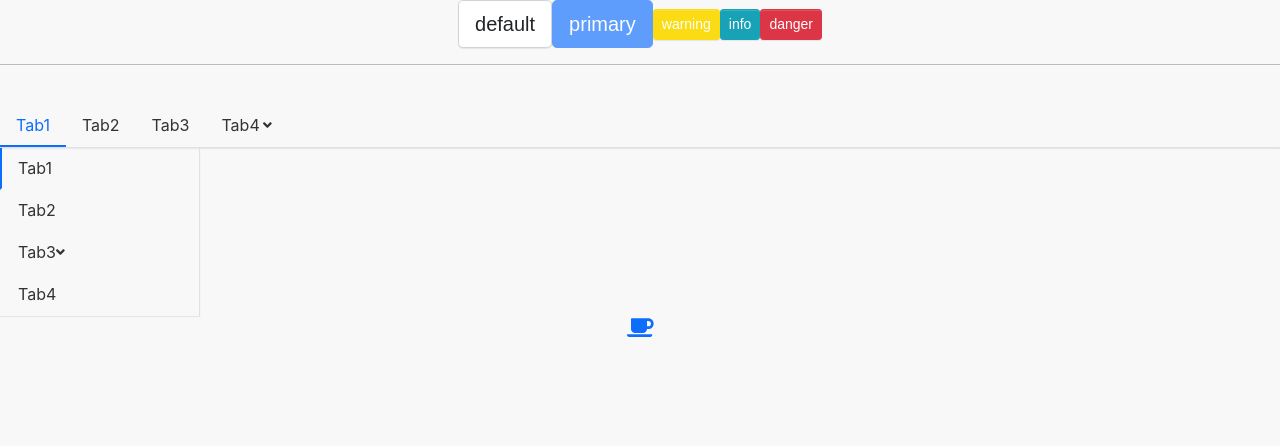
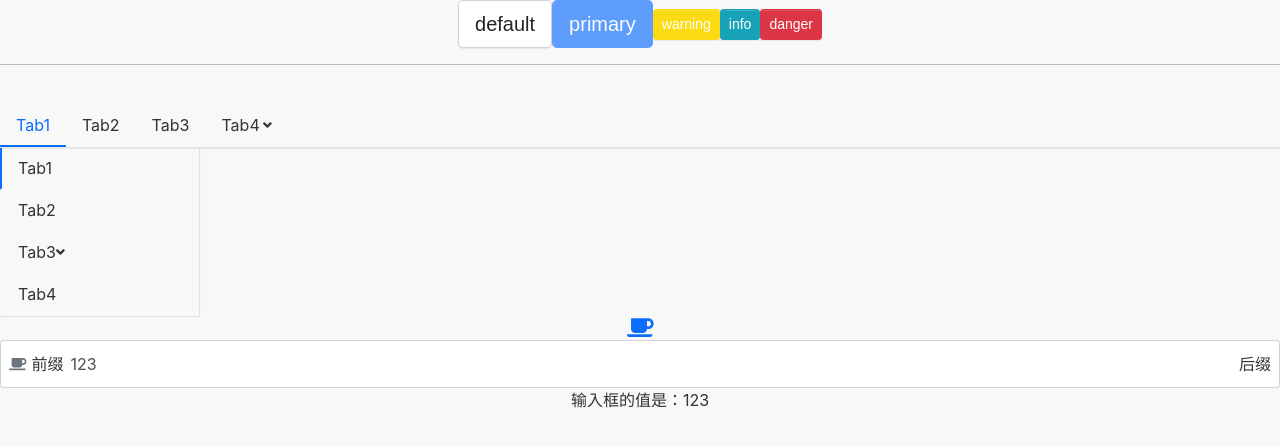
Before and after one commit to czl0325/antd-develop, a React (Create React App) app: page / in a window 1280 px wide. Shown: the top 446 px of the page. Built offline with nearby package versions, Linux system fonts and the light colour scheme.

Commit message:
input组件

```diff
--- a/src/App.tsx
+++ b/src/App.tsx
@@ -1,12 +1,14 @@
-import React from 'react';
+import React, {useState} from 'react';
 import './styles/index.scss';
 import Button from "./components/button/Button";
 import Menu from "./components/menu/Menu";
 import MenuItem from "./components/menu/MenuItem";
 import SubMenuItem from "./components/menu/SubMenuItem";
 import Icon from "./components/icon/Icon"
+import Input from "./components/input/Input";
 
 function App() {
+  const [inputValue, setInputValue] = useState('123')
   return (
     <div className="App">
       <Button genre="default" size="lg">default</Button>
@@ -36,6 +38,8 @@ function App() {
         <MenuItem name={3}>Tab4</MenuItem>
       </Menu>
       <Icon icon="coffee" size="lg" theme="primary"/>
+      <Input prefix="前缀" suffix="后缀" icon="coffee" placeholder="请输入..." value={inputValue} onChange={(e)=>setInputValue(e.target.value)}/>
+      <span>输入框的值是：{inputValue}</span>
     </div>
   );
 }
--- /dev/null
+++ b/src/components/input/Input.tsx
@@ -0,0 +1,46 @@
+import React, {ChangeEvent, InputHTMLAttributes} from "react";
+import classNames from "classnames";
+import Icon from "../icon/Icon";
+import {IconProp} from "@fortawesome/fontawesome-svg-core";
+
+type InputSize = 'lg' | 'sm'
+export interface InputProps extends Omit<InputHTMLAttributes<HTMLElement>, 'size'>{
+  /**是否禁用 Input */
+  disabled?: boolean;
+  /**设置 input 大小，支持 lg 或者是 sm*/
+  size?: InputSize;
+  /**Input组件左侧图标*/
+  icon?: IconProp;
+  /**Input左侧文字*/
+  prefix?: string;
+  /**Input右侧文字*/
+  suffix?: string;
+  /**Input文字改变事件*/
+  onChange?: (e:ChangeEvent<HTMLInputElement>)=>void;
+}
+
+const Input: React.FC<InputProps> = (props) => {
+  const {disabled, size, icon, prefix, suffix, ...restProps} = props
+  const classes = classNames('ant-input-wrapper', {
+    [`input-size-${size}`]: size
+  })
+  if ('value' in props) {
+    delete restProps.defaultValue
+    restProps.value = props.value || ''
+  }
+  return (
+    <div className={classes} data-testid="input-wrapper">
+      {icon && <Icon icon={icon} />}
+      {prefix && <span className='prefix-wrapper'>{prefix}</span>}
+      <input disabled={disabled} {...restProps}/>
+      {suffix && <span className='suffix-wrapper'>{suffix}</span>}
+    </div>
+  )
+}
+
+Input.defaultProps = {
+  disabled: false,
+  size: "sm"
+}
+
+export default Input
--- /dev/null
+++ b/src/components/input/_style.scss
@@ -0,0 +1,62 @@
+.ant-input-wrapper {
+  display: flex;
+  width: 100%;
+  height: 3rem;
+  align-items: center;
+  justify-content: space-between;
+  background-color: $input-bg;
+  border: $input-border-width solid $input-border-color;
+  background-clip: padding-box;
+  padding: $input-padding-y $input-padding-x;
+  svg {
+    color: $input-placeholder-color;
+  }
+  .prefix-wrapper {
+    margin-left: 5px;
+    font-size: $input-font-size;
+  }
+  input {
+    margin: 0 5px;
+    flex: 1;
+    font-family: $input-font-family;
+    font-size: $input-font-size;
+    font-weight: $input-font-weight;
+    line-height: $input-line-height;
+    color: $input-color;
+    border: none;
+    outline: none;
+    transition: $input-transition;
+    //&:focus {
+    //  color: $input-focus-color;
+    //  background-color: $input-focus-bg;
+    //  border-color: $input-focus-border-color;
+    //  outline: 0;
+    //  box-shadow: $input-focus-box-shadow;
+    //}
+    &::placeholder {
+      color: $input-placeholder-color;
+      opacity: 1;
+    }
+    &:disabled,
+    &[readonly] {
+      background-color: $input-disabled-bg;
+      border-color: $input-disabled-border-color;
+      opacity: 1;
+    }
+  }
+  .suffix-wrapper {
+    font-size: $input-font-size;
+  }
+}
+
+.input-size-sm {
+  padding: $input-padding-y-sm $input-padding-x-sm;
+  font-size: $input-font-size-sm;
+  border-radius: $input-border-radius-sm;
+}
+
+.input-size-lg {
+  padding: $input-padding-y-lg $input-padding-x-lg;
+  font-size: $input-font-size-lg;
+  border-radius: $input-border-radius-lg;
+}
--- a/src/styles/_variables.scss
+++ b/src/styles/_variables.scss
@@ -142,5 +142,53 @@ $menu-item-active-border-width: 2px !default;
 $menu-item-disabled-color:     $gray-600 !default;
 
 //sub-menu
-//submenu
 $submenu-box-shadow: 0 2px 4px 0 rgba(0,0,0,.12), 0 0 6px 0 rgba(0,0,0,.04);
+
+
+//input
+$input-padding-y:                       $btn-padding-y !default;
+$input-padding-x:                       $btn-padding-x !default;
+$input-font-family:                     $btn-font-family !default;
+$input-font-size:                       $btn-font-size !default;
+$input-font-weight:                     $font-weight-base !default;
+$input-line-height:                     $btn-line-height !default;
+
+$input-padding-y-sm:                    $btn-padding-y-sm !default;
+$input-padding-x-sm:                    $btn-padding-x-sm !default;
+$input-font-size-sm:                    $btn-font-size-sm !default;
+
+$input-padding-y-lg:                    $btn-padding-y-lg !default;
+$input-padding-x-lg:                    $btn-padding-x-lg !default;
+$input-font-size-lg:                    $btn-font-size-lg !default;
+
+$input-bg:                              $white !default;
+$input-disabled-bg:                     $gray-200 !default;
+$input-disabled-border-color:           null !default;
+
+$input-color:                           $gray-700 !default;
+$input-border-color:                    $gray-400 !default;
+$input-border-width:                    $border-width !default;
+$input-box-shadow:                      $box-shadow-inset !default;
+
+$input-border-radius:                   $border-radius !default;
+$input-border-radius-lg:                $border-radius-lg !default;
+$input-border-radius-sm:                $border-radius-sm !default;
+
+$input-focus-bg:                        $input-bg !default;
+$input-focus-border-color:              lighten($primary, 25%) !default;
+$input-focus-width:                     .2rem !default;
+$input-focus-color:                     $input-color !default;
+$input-focus-shadow-color:              rgba($primary, .25) !default;
+$input-focus-box-shadow:                0 0 0 $input-focus-width $input-focus-shadow-color !default;
+
+$input-placeholder-color:               $gray-600 !default;
+$input-plaintext-color:                 $body-color !default;
+
+$input-height-border:                   $input-border-width * 2 !default;
+
+
+$input-transition:                      border-color .3s ease-in-out, box-shadow .3s ease-in-out !default;
+
+$input-group-addon-color:               $input-color !default;
+$input-group-addon-bg:                  $gray-200 !default;
+$input-group-addon-border-color:        $input-border-color !default;
--- a/src/styles/index.scss
+++ b/src/styles/index.scss
@@ -6,3 +6,4 @@
 @import "../components/button/style";
 @import "../components/menu/style";
 @import "../components/icon/style";
+@import "../components/input/style";
```
Also changed, not shown: 2 other files (tests, documents, lock files or other folders).
